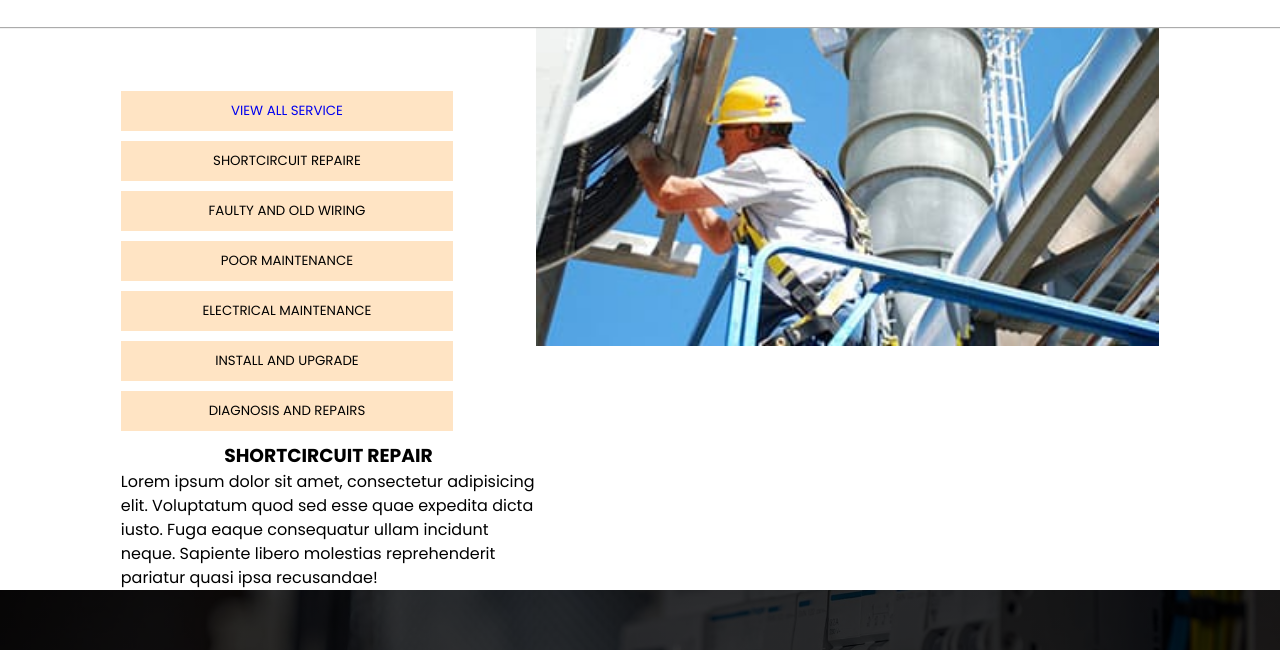
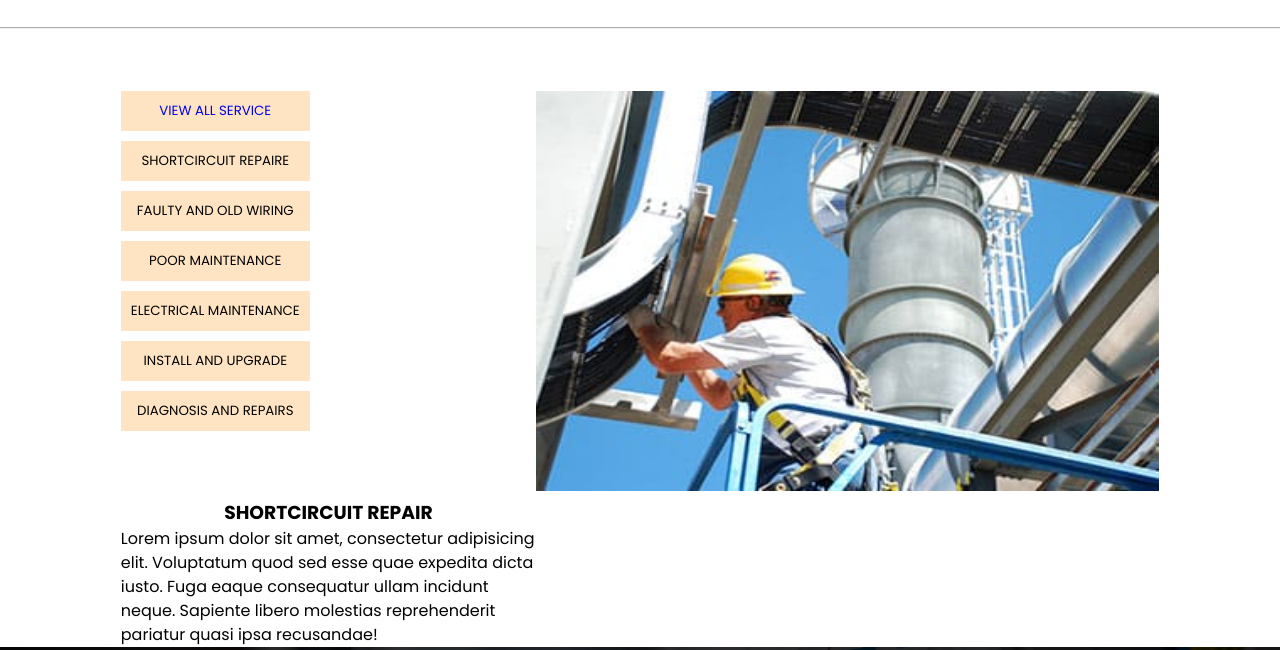
Before and after one commit to Bash-Abdul/electric, a plain HTML site: page service1.html in a window 1280 px wide. Shown: the part 134-784 px from the top of the page. Drawn offline with nearby package versions, Linux system fonts and the light colour scheme.

Commit message:
bash check this sevice 1

```diff
--- a/css/style.css
+++ b/css/style.css
@@ -779,7 +779,7 @@ header {
 
 /* EACH SERVCE PAGE STYLING */
 .service-menu {
-  width: 80%;
+  width: fit-content;
   height: fit-content;
   background-color: white;
   margin-top: 200px;
@@ -806,16 +806,21 @@ header {
   grid-template-columns: 40% 60%;
   grid-template-rows: 1fr;
   grid-template-areas: "container1 container2" "container3 container3";
+  column-gap: 0px;
+  /* margin-top: 10rem; */
 }
 
 .service-img{
   width: fit-content;
   height: fit-content;
+  object-fit: contain;
+  padding-top: 12.5rem;
 }
 
 .serv-img{
-  width: 120vh;
-  height: 20%;
+  width: 50rem;
+  height: 25rem;
+  /* object-fit: contain; */
   /* margin-top: 1000px; */
 }
 
```
